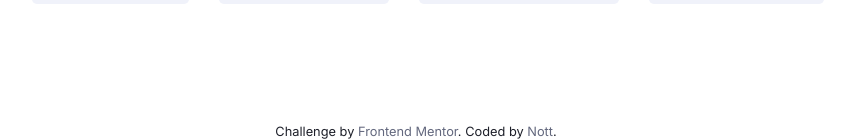
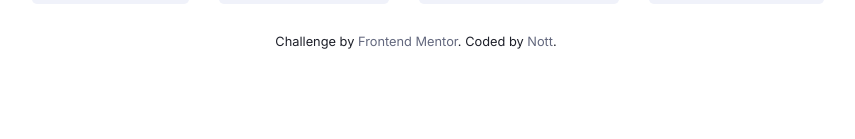
Before and after one commit to nott7/social-media-dashboard-with-theme-switcher-master, a plain HTML site: page index.html in a window 1280 px wide. Shown: the part 877-1016 px from the top of the page, without its empty margins (224-1079 px from the left). After the commit the page ends 926 px from the top, so only its background shows below. Drawn offline with Linux system fonts and the light colour scheme.

Commit message:
Update styles.css

```diff
--- a/styles.css
+++ b/styles.css
@@ -323,7 +323,7 @@ hr {
 
 .attribution {
   width: 60%;
-  margin: 120px auto;
+  margin: 30px auto;
   text-align: center;
 }
 
```
